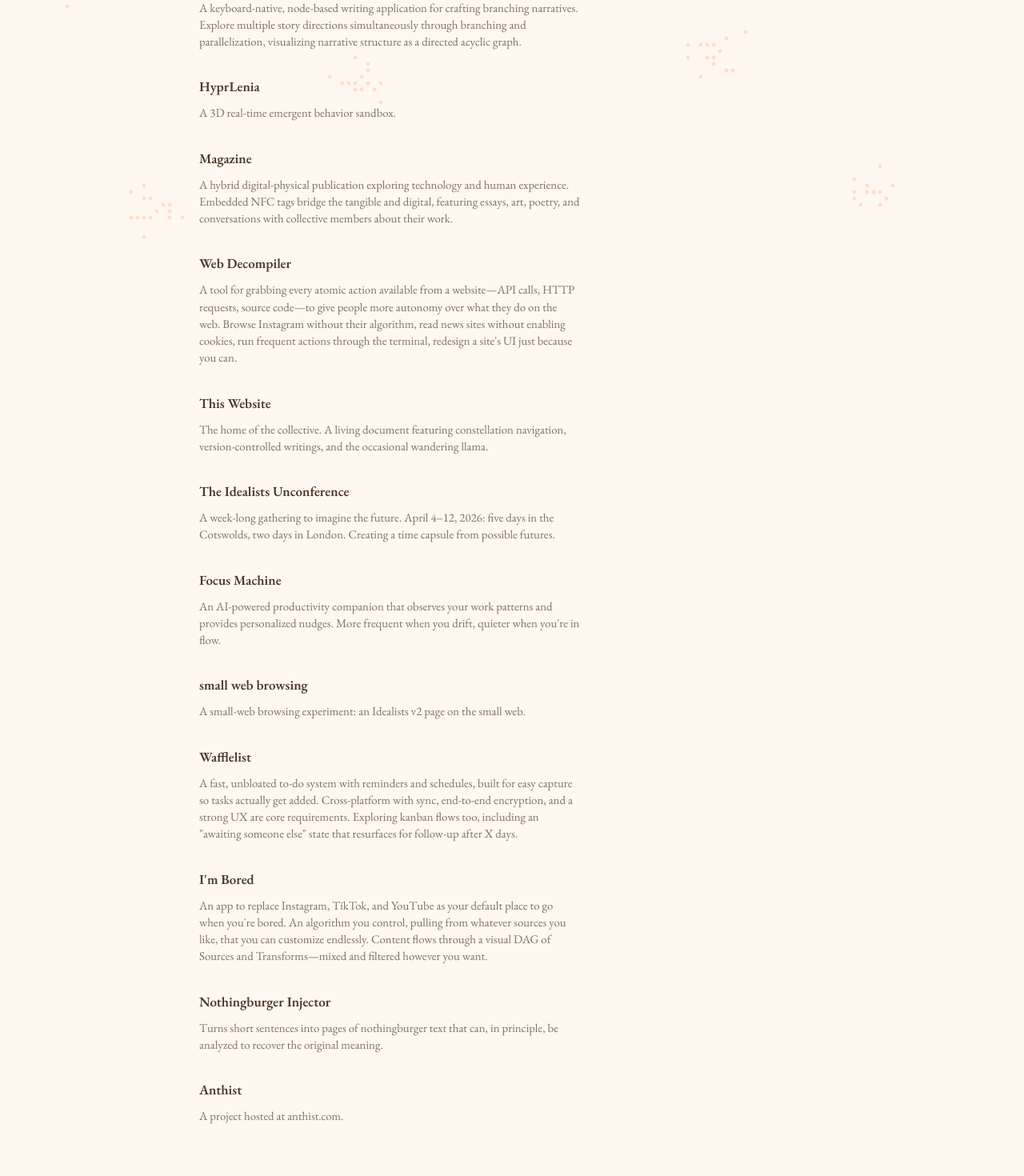
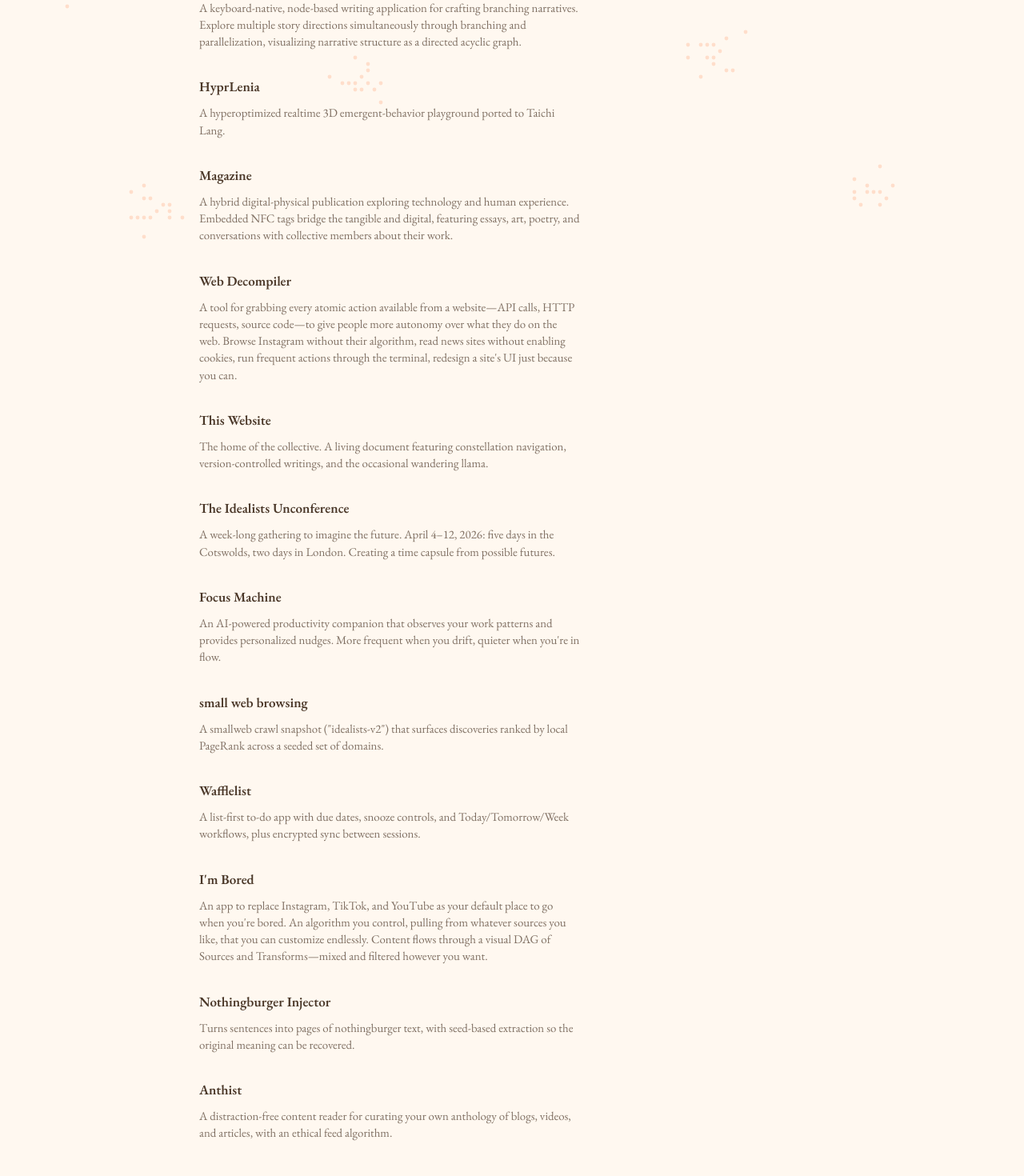
Before and after one commit to EternalRecursion121/idealists-site, a SvelteKit app: page /projects in a window 1280 px wide. Shown: the part 420-1890 px from the top of the page at 80% size. Built offline with nearby package versions, Linux system fonts and the light colour scheme.

Commit message:
Refine project descriptions from linked site content
Co-authored-by: Samuel Ratnam <EternalRecursion121@users.noreply.github.com>

```diff
--- a/src/routes/(standard)/projects/+page.server.ts
+++ b/src/routes/(standard)/projects/+page.server.ts
@@ -42,27 +42,27 @@ const projects: Project[] = [
 	{
 		name: 'Wafflelist',
 		url: 'https://wafflelist.mxbi.net/',
-		description: 'A fast, unbloated to-do system with reminders and schedules, built for easy capture so tasks actually get added. Cross-platform with sync, end-to-end encryption, and a strong UX are core requirements. Exploring kanban flows too, including an "awaiting someone else" state that resurfaces for follow-up after X days.'
+		description: 'A list-first to-do app with due dates, snooze controls, and Today/Tomorrow/Week workflows, plus encrypted sync between sessions.'
 	},
 	{
 		name: 'Nothingburger Injector',
 		url: 'https://xide.quest/nothingburger/',
-		description: 'Turns short sentences into pages of nothingburger text that can, in principle, be analyzed to recover the original meaning.'
+		description: 'Turns sentences into pages of nothingburger text, with seed-based extraction so the original meaning can be recovered.'
 	},
 	{
 		name: 'HyprLenia',
 		url: 'https://github.com/JamesL425/HyprLenia---Taichi',
-		description: 'A 3D real-time emergent behavior sandbox.'
+		description: 'A hyperoptimized realtime 3D emergent-behavior playground ported to Taichi Lang.'
 	},
 	{
 		name: 'Anthist',
 		url: 'https://www.anthist.com/',
-		description: 'A project hosted at anthist.com.'
+		description: 'A distraction-free content reader for curating your own anthology of blogs, videos, and articles, with an ethical feed algorithm.'
 	},
 	{
 		name: 'small web browsing',
 		url: 'https://mains.in.net/smallweb/idealists-v2.html',
-		description: 'A small-web browsing experiment: an Idealists v2 page on the small web.'
+		description: 'A smallweb crawl snapshot ("idealists-v2") that surfaces discoveries ranked by local PageRank across a seeded set of domains.'
 	},
 	{
 		name: 'programming-in-language',
```
